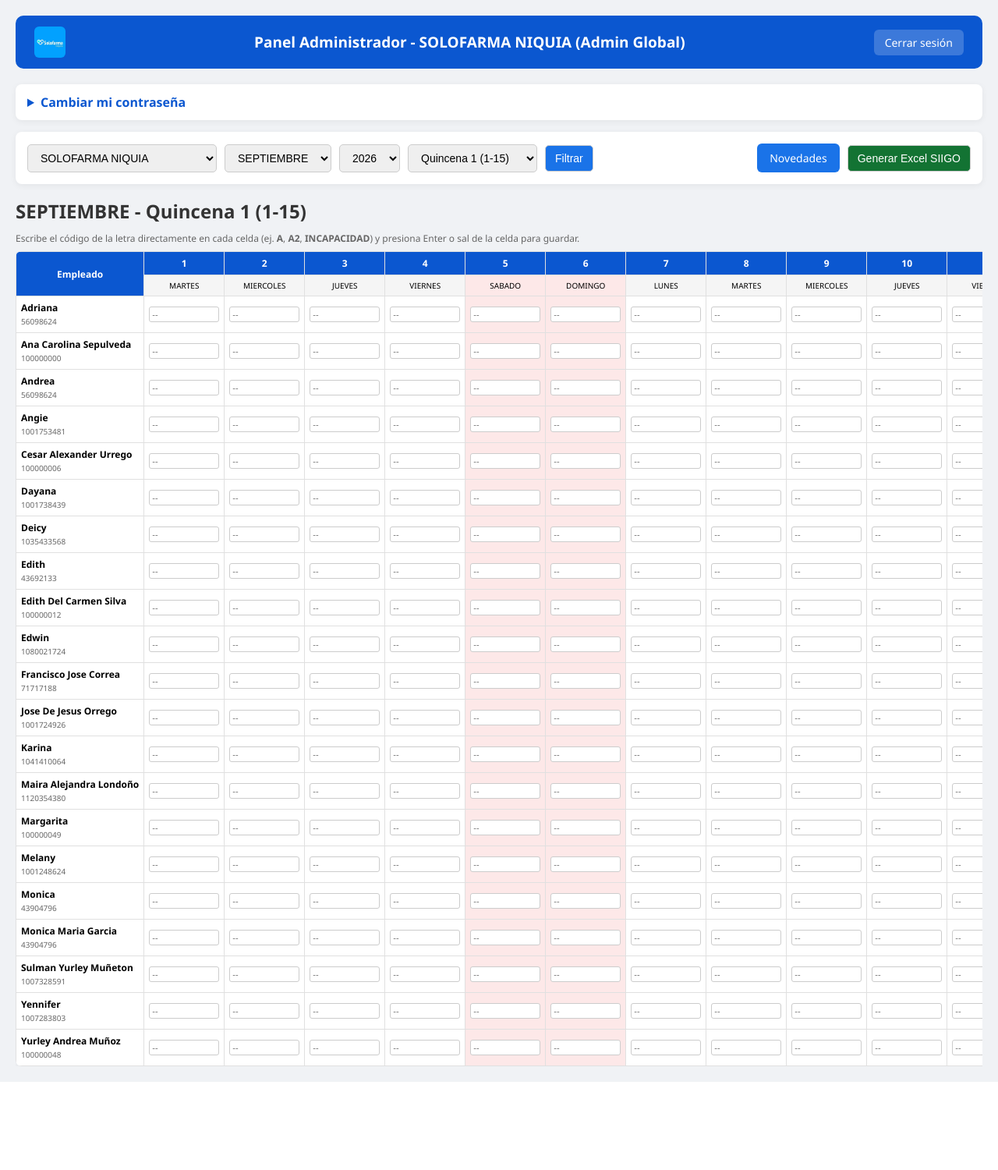
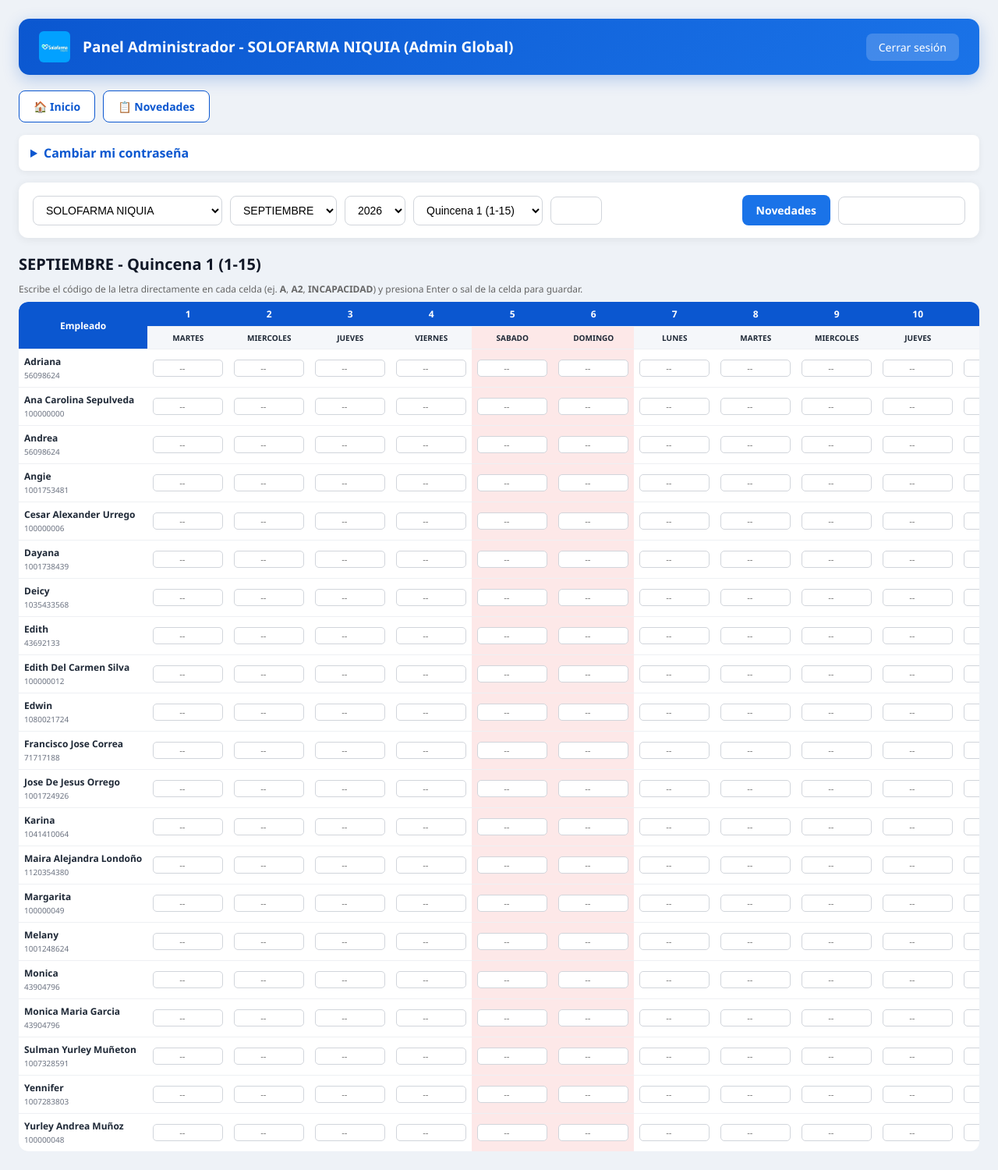
Before and after one commit to rgaitang/proyecto, a Flask app: page /panel-local in a window 1280 px wide. Shown: the whole page at 78% size. Before the commit the page ends 1387 px from the top, so only its background shows below. Run offline with Flask 3, Linux system fonts and the light colour scheme; the visitor is signed in with stand-in values (Sample User, id 1); data comes from the database, SQL or seed files in the repository; data that the repository does not hold is empty.

Commit message:
Mejora UI/UX del panel + navegacion (Inicio/Novedades)

```diff
--- a/templates/panel_local.html
+++ b/templates/panel_local.html
@@ -6,40 +6,57 @@
     <title>Panel Administrador - {{ sucursal.nombre }}</title>
     <style>
         * { box-sizing: border-box; margin: 0; padding: 0; }
-        body { font-family: 'Segoe UI', sans-serif; background: #f0f2f5; padding: 20px; }
-        .topbar { background: #0b57d0; color: #fff; padding: 14px 24px; border-radius: 10px;
-                  display: flex; justify-content: space-between; align-items: center; margin-bottom: 20px; }
-        .topbar h1 { font-size: 19px; }
-        .topbar a { color: #fff; text-decoration: none; background: rgba(255,255,255,0.2);
-                    padding: 7px 14px; border-radius: 6px; font-size: 14px; }
-        .container { max-width: 1400px; margin: 0 auto; }
-        .flash { padding: 10px 14px; border-radius: 6px; margin-bottom: 15px; font-size: 14px; }
-        .flash.success { background: #e6f4ea; color: #137333; }
-        .flash.danger { background: #fce8e6; color: #c5221f; }
-        .flash.warning { background: #fef7e0; color: #b06000; }
-        h2 { color: #333; margin: 18px 0 10px; }
-        .controls { background: #fff; padding: 15px; border-radius: 8px; box-shadow: 0 2px 8px rgba(0,0,0,0.06);
-                    display: flex; gap: 12px; align-items: center; flex-wrap: wrap; margin-bottom: 15px; }
-        .controls select, .controls button { padding: 8px 12px; font-size: 14px; border-radius: 5px; border: 1px solid #ccc; }
-        .btn { background: #1a73e8; color: #fff; border: none; padding: 9px 16px; border-radius: 6px;
-               cursor: pointer; font-size: 14px; display: inline-block; text-decoration: none; }
+        body { font-family: 'Segoe UI', system-ui, -apple-system, sans-serif; background: #eef2f7;
+               padding: 24px; color: #1f2937; }
+        .topbar { background: linear-gradient(135deg, #0b57d0, #1a73e8); color: #fff; padding: 16px 26px;
+                  border-radius: 14px; display: flex; justify-content: space-between; align-items: center;
+                  margin-bottom: 20px; box-shadow: 0 6px 20px rgba(11,87,208,0.25); gap: 16px; }
+        .topbar h1 { font-size: 19px; font-weight: 600; flex: 1; }
+        .topbar a { color: #fff; text-decoration: none; background: rgba(255,255,255,0.18);
+                    padding: 8px 16px; border-radius: 8px; font-size: 14px; transition: background .2s; }
+        .topbar a:hover { background: rgba(255,255,255,0.3); }
+        .container { max-width: 1500px; margin: 0 auto; }
+        .flash { padding: 12px 16px; border-radius: 8px; margin-bottom: 16px; font-size: 14px; font-weight: 500; }
+        .flash.success { background: #e6f4ea; color: #137333; border-left: 4px solid #137333; }
+        .flash.danger { background: #fce8e6; color: #c5221f; border-left: 4px solid #c5221f; }
+        .flash.warning { background: #fef7e0; color: #b06000; border-left: 4px solid #b06000; }
+        h2 { color: #111827; margin: 20px 0 10px; font-size: 20px; }
+        .controls { background: #fff; padding: 16px 18px; border-radius: 12px;
+                    box-shadow: 0 2px 12px rgba(0,0,0,0.07); display: flex; gap: 12px; align-items: center;
+                    flex-wrap: wrap; margin-bottom: 18px; }
+        .controls select, .controls button, .controls input { padding: 9px 12px; font-size: 14px;
+                    border-radius: 8px; border: 1px solid #d1d5db; background: #fff; }
+        .controls select:focus, .controls input:focus { outline: none; border-color: #1a73e8; box-shadow: 0 0 0 3px rgba(26,115,232,0.15); }
+        .btn { background: #1a73e8; color: #fff; border: none; padding: 10px 18px; border-radius: 8px;
+               cursor: pointer; font-size: 14px; font-weight: 600; display: inline-block; text-decoration: none;
+               transition: all .2s; }
+        .btn:hover { background: #1558b0; transform: translateY(-1px); box-shadow: 0 4px 12px rgba(26,115,232,0.3); }
         .btn-green { background: #137333; }
-        .btn:hover { opacity: 0.9; }
-        table { width: 100%; border-collapse: collapse; background: #fff; border-radius: 8px; overflow: hidden;
-                box-shadow: 0 2px 10px rgba(0,0,0,0.06); font-size: 12px; }
-        .table-wrap { overflow-x: auto; }
-        th, td { padding: 6px; border: 1px solid #e0e0e0; text-align: center; }
-        th { background: #0b57d0; color: #fff; position: sticky; top: 0; }
-        td.emp { text-align: left; font-weight: 600; min-width: 120px; white-space: nowrap; }
-        td.dia { font-size: 10px; background: #f5f5f5; }
+        .btn-green:hover { background: #0e5c2c; box-shadow: 0 4px 12px rgba(19,115,51,0.3); }
+        table { width: 100%; border-collapse: separate; border-spacing: 0; background: #fff; border-radius: 12px;
+                overflow: hidden; box-shadow: 0 2px 14px rgba(0,0,0,0.08); font-size: 12px; }
+        .table-wrap { overflow-x: auto; border-radius: 12px; }
+        th, td { padding: 7px; border-bottom: 1px solid #eef0f3; text-align: center; }
+        tr:last-child td { border-bottom: none; }
+        th { background: #0b57d0; color: #fff; position: sticky; top: 0; font-weight: 600; }
+        tr:hover td { background: #f8fafd; }
+        td.emp { text-align: left; font-weight: 600; min-width: 150px; white-space: nowrap; font-size: 12px; }
+        td.emp span.ced { font-weight: 400; font-size: 10px; color: #6b7280; }
+        td.dia { font-size: 10px; background: #f5f7fa; font-weight: 600; }
         td.weekend { background: #fde8e8; }
-        input.turno { padding: 3px; border-radius: 3px; border: 1px solid #ccc; width: 72px; font-size: 11px; }
+        input.turno { padding: 4px; border-radius: 5px; border: 1px solid #d1d5db; width: 76px; font-size: 11px; text-align: center; }
         input.turno:focus { outline: none; border-color: #1a73e8; background: #e8f0fe; }
-        input[type=text] { padding: 3px; border-radius: 3px; border: 1px solid #ccc; width: 90px; font-size: 11px; }
+        input[type=text] { padding: 4px; border-radius: 5px; border: 1px solid #d1d5db; width: 90px; font-size: 11px; }
         .pendiente { background: #fff3cd !important; }
-        .estado-tag { font-size: 10px; padding: 2px 6px; border-radius: 4px; font-weight: 600; }
+        .estado-tag { font-size: 10px; padding: 3px 8px; border-radius: 20px; font-weight: 600; }
         .est-pendiente { background: #fef7e0; color: #b06000; }
         .est-aprobado { background: #e6f4ea; color: #137333; }
+        details { background: #fff; padding: 14px 18px; border-radius: 12px;
+                  box-shadow: 0 2px 12px rgba(0,0,0,0.07); margin-bottom: 16px; }
+        details summary { cursor: pointer; font-weight: 600; color: #0b57d0; }
+        .nav { display: flex; gap: 10px; margin-bottom: 16px; flex-wrap: wrap; }
+        .nav .btn-outline { background: #fff; color: #0b57d0; border: 1.5px solid #0b57d0; }
+        .nav .btn-outline:hover { background: #e8f0fe; }
     </style>
 </head>
 <body>
@@ -50,6 +67,10 @@
         <a href="{{ url_for('logout') }}">Cerrar sesión</a>
     </div>
     <div class="container">
+        <div class="nav">
+            <a class="btn btn-outline" href="{{ url_for('panel_local') }}">🏠 Inicio</a>
+            <a class="btn btn-outline" href="{{ url_for('nuevas_novedades', sucursal=sucursal.id) }}">📋 Novedades</a>
+        </div>
         {% with messages = get_flashed_messages(with_categories=true) %}
           {% for cat, msg in messages %}
             <div class="flash {{ cat }}">{{ msg }}</div>
@@ -132,7 +153,7 @@
                 {% if reg.empleado_ref.id == emp.id %}{% set _ = emp_days.update({reg.fecha.day: reg}) %}{% endif %}
             {% endfor %}
             <tr>
-                <td class="emp">{{ emp.nombre }}<br><span style="font-weight:400;font-size:10px;color:#666;">{{ emp.cedula_real or emp.cedula }}</span></td>
+                <td class="emp">{{ emp.nombre }}<br><span class="ced">{{ emp.cedula_real or emp.cedula }}</span></td>
                 {% for d in dias %}
                 {% set reg = registros.get(d) %}
                 {% if reg and reg.empleado_ref.id == emp.id %}
```
